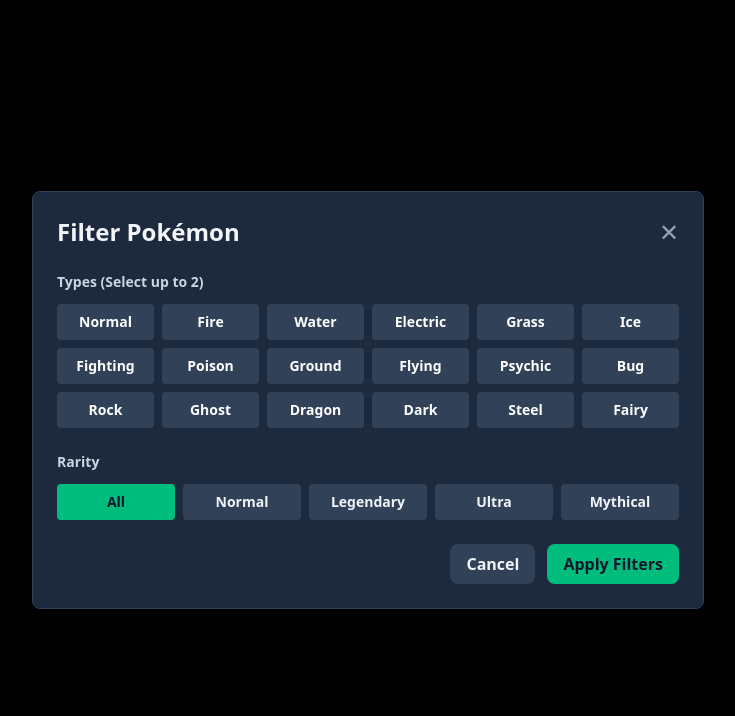
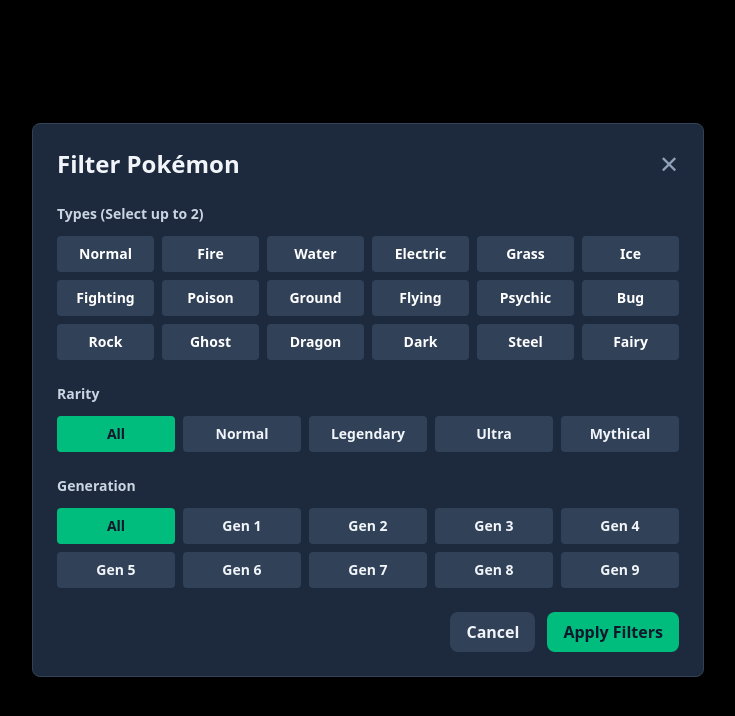
Before and after one commit to SharkFF2/pokemon-explorer, a Next.js app: page / in a window 1280 px wide. Both pictures are taken after a click on the button "Filter". Shown: the top 716 px of the page, without its empty margins (272-1007 px from the left). Built offline with nearby package versions, Linux system fonts and the light colour scheme.

Commit message:
update filter

```diff
--- a/app/components/FilterPanel.tsx
+++ b/app/components/FilterPanel.tsx
@@ -8,6 +8,7 @@
 export interface FilterOptions {
   types: string[];
   rarity: "all" | "normal" | "legendary" | "ultra" | "mythical";
+  gen: "all" | "1" | "2" | "3" | "4" | "5" | "6" | "7" | "8" | "9";
 }
 
 const TYPES = [
@@ -52,6 +53,7 @@
 export function FilterPanel({ onApplyFilter, onClose }: FilterPanelProps) {
   const [selectedTypes, setSelectedTypes] = useState<string[]>([]);
   const [rarity, setRarity] = useState<"all" | "normal" | "legendary" | "ultra" | "mythical">("all");
+  const [gen, setGen] = useState<"all" | "1" | "2" | "3" | "4" | "5" | "6" | "7" | "8" | "9">("all");
 
   const toggleType = (type: string) => {
     setSelectedTypes((prev) => {
@@ -69,6 +71,7 @@
     onApplyFilter({
       types: selectedTypes,
       rarity,
+      gen,
     });
   };
 
@@ -129,6 +132,28 @@
           </div>
         </div>
 
+        {/* Generation Filter */}
+        <div className="mb-6">
+          <label className="block text-sm font-semibold text-slate-300 mb-3">
+            Generation
+          </label>
+          <div className="grid grid-cols-5 gap-2">
+            {["all", "1", "2", "3", "4", "5", "6", "7", "8", "9"].map((g) => (
+              <button
+                key={g}
+                onClick={() => setGen(g as any)}
+                className={`py-2 px-3 rounded font-semibold text-sm transition ${
+                  gen === g
+                    ? "bg-emerald-500 text-slate-900"
+                    : "bg-slate-700 text-slate-100 hover:bg-slate-600"
+                }`}
+              >
+                {g === "all" ? "All" : `Gen ${g}`}
+              </button>
+            ))}
+          </div>
+        </div>
+
         {/* Buttons */}
         <div className="flex gap-3 justify-end">
           <button
--- a/app/page.tsx
+++ b/app/page.tsx
@@ -102,8 +102,28 @@
     try {
       const results: Pokemon[] = [];
 
-      // Fetch all Pokemon (up to 1025)
-      for (let id = 1; id <= 1025; id++) {
+      // Determine ID range based on generation
+      let minId = 1;
+      let maxId = 1025;
+
+      if (filters.gen !== "all") {
+        const genNum = parseInt(filters.gen);
+        const ranges = [
+          [1, 151],    // Gen 1
+          [152, 251],  // Gen 2
+          [252, 386],  // Gen 3
+          [387, 493],  // Gen 4
+          [494, 649],  // Gen 5
+          [650, 721],  // Gen 6
+          [722, 809],  // Gen 7
+          [810, 905],  // Gen 8
+          [906, 1025], // Gen 9
+        ];
+        [minId, maxId] = ranges[genNum - 1];
+      }
+
+      // Fetch Pokemon in the range
+      for (let id = minId; id <= maxId; id++) {
         try {
           const res = await fetch(`https://pokeapi.co/api/v2/pokemon/${id}`);
           if (!res.ok) continue;
```
